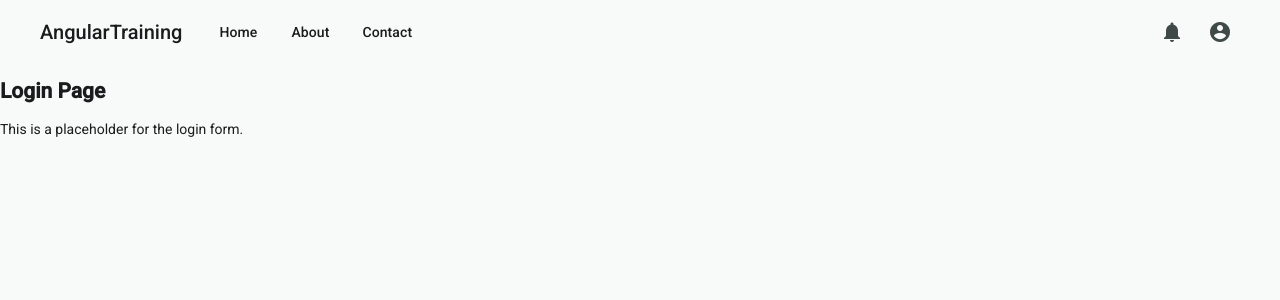
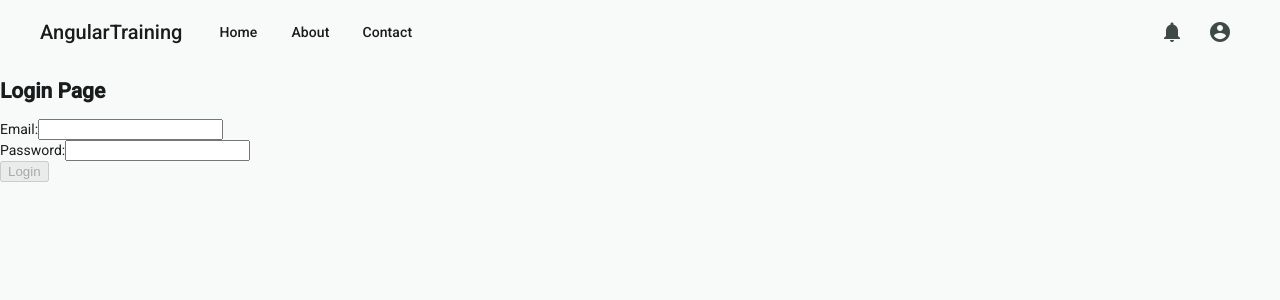
Before and after one commit to mihaivaidos/AngularTraining, an Angular app in the folder angularApp/: page /login in a window 1280 px wide. Shown: the top 300 px of the page. Built offline with nearby package versions, Linux system fonts and the light colour scheme.

Commit message:
Create Login Form using NonNullableFormBuilder and validators

```diff
--- a/angularApp/src/app/auth/login.component.ts
+++ b/angularApp/src/app/auth/login.component.ts
@@ -1,8 +1,10 @@
 import {Component} from '@angular/core';
+import {LoginFormComponent} from '../login-form/login-form.component';
 
 @Component({
   selector: 'app-login',
   standalone: true,
-  template: `<h2>Login Page</h2><p>This is a placeholder for the login form.</p>`
+  imports: [LoginFormComponent],
+  template: `<h2>Login Page</h2><app-login-form></app-login-form>`
 })
 export class LoginComponent {}
--- /dev/null
+++ b/angularApp/src/app/login-form/login-form.component.html
@@ -0,0 +1,22 @@
+<form novalidate [formGroup]="loginFormGroup" (ngSubmit)="onFormSubmit()">
+  <label for="email">Email:</label>
+  <input type="email" id="email" formControlName="email" />
+  <br>
+
+  @if (loginFormGroup.controls.email.invalid && (loginFormGroup.controls.email.touched || loginFormGroup.controls.email.dirty)) {
+    <small class="text-error">Email is required and must have a valid format.</small>
+    <br>
+  }
+
+  <label for="password">Password:</label>
+  <input type="password" id="password" formControlName="password" />
+  <br>
+
+  @if (loginFormGroup.controls.password.invalid && (loginFormGroup.controls.password.touched || loginFormGroup.controls.password.dirty)) {
+    <small class="text-error">Password is required and must be at least 6 characters long.</small>
+    <br>
+  }
+
+  <button type="submit" [disabled]="loginFormGroup.invalid">Login</button>
+
+</form>
--- /dev/null
+++ b/angularApp/src/app/login-form/login-form.component.ts
@@ -0,0 +1,27 @@
+import {Component, inject} from '@angular/core';
+import {FormControl, NonNullableFormBuilder, ReactiveFormsModule, Validators} from '@angular/forms';
+
+type LoginForm = {
+  email: FormControl<string>;
+  password: FormControl<string>;
+}
+
+@Component({
+  selector: 'app-login-form',
+  imports: [ReactiveFormsModule],
+  templateUrl: './login-form.component.html',
+})
+export class LoginFormComponent {
+  private readonly _formBuilder = inject(NonNullableFormBuilder);
+
+  protected readonly loginFormGroup = this._formBuilder.group<LoginForm>({
+    email: this._formBuilder.control('', [Validators.required, Validators.email]),
+    password: this._formBuilder.control('', [Validators.required, Validators.minLength(6)])
+  });
+
+  onFormSubmit(): void {
+    if(this.loginFormGroup.valid) {
+      console.log('getRawValue():', this.loginFormGroup.getRawValue());
+    }
+  }
+}
```
Also changed, not shown: 1 other file (tests, documents, lock files or other folders).
